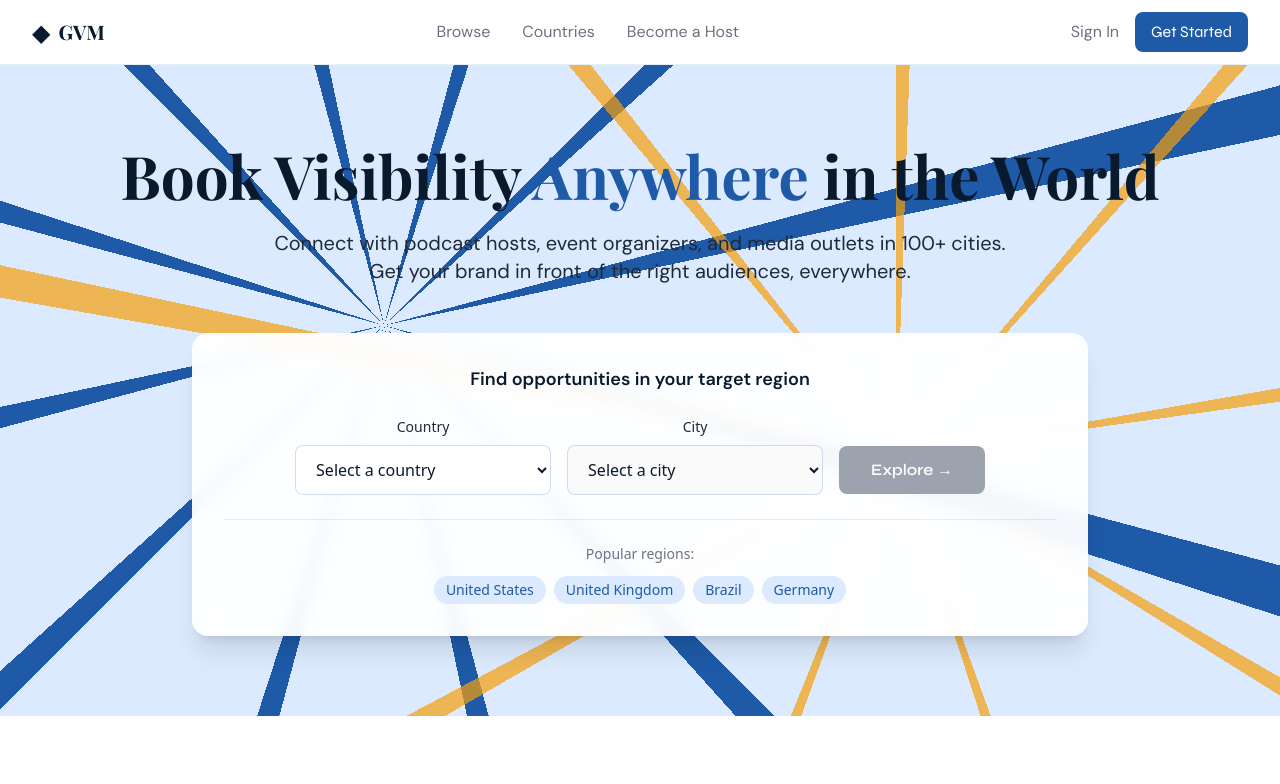
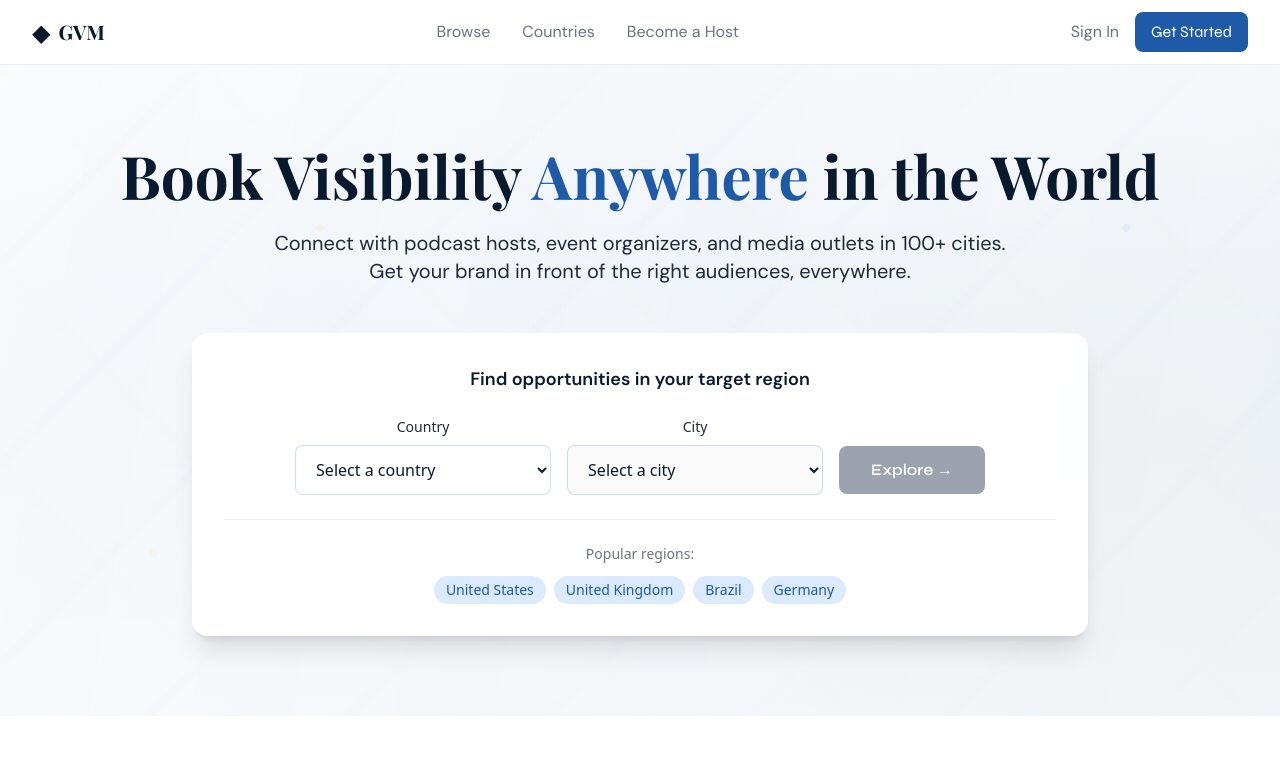
Before and after one commit to frankomatic5000/global-visibility-marketplace, a Next.js app: page / in a window 1280 px wide. Shown: the top 784 px of the page. Built offline with nearby package versions, Linux system fonts and the light colour scheme; a web font is replaced by a local one.

Commit message:
Refine hero background — elegant, soft mosaic for text readability

```diff
--- a/src/app/globals.css
+++ b/src/app/globals.css
@@ -173,6 +173,63 @@ body {
   opacity: 0.7;
 }
 
+/* Pattern: Elegant Hero — Soft, subtle, text-readable (Athos-inspired) */
+.pattern-athos-hero-elegant {
+  background-color: #FAFBFC;
+  background-image:
+    /* Large soft circles */
+    radial-gradient(ellipse 600px 600px at 15% 25%, rgba(168, 197, 232, 0.06) 0%, transparent 70%),
+    radial-gradient(ellipse 500px 500px at 85% 75%, rgba(245, 216, 154, 0.05) 0%, transparent 70%),
+    radial-gradient(ellipse 400px 400px at 50% 10%, rgba(123, 163, 217, 0.04) 0%, transparent 70%),
+    /* Subtle mosaic tile pattern */
+    linear-gradient(135deg, transparent 48%, rgba(168, 197, 232, 0.03) 49%, rgba(168, 197, 232, 0.03) 51%, transparent 52%),
+    linear-gradient(225deg, transparent 48%, rgba(245, 216, 154, 0.02) 49%, rgba(245, 216, 154, 0.02) 51%, transparent 52%),
+    /* Very soft wave lines */
+    repeating-linear-gradient(
+      100deg,
+      transparent,
+      transparent 100px,
+      rgba(168, 197, 232, 0.015) 100px,
+      rgba(168, 197, 232, 0.015) 200px
+    ),
+    /* Base subtle gradient */
+    linear-gradient(135deg, #FAFBFC 0%, #F0F4F8 50%, #E8EEF4 100%);
+  background-size: 100% 100%, 100% 100%, 100% 100%, 200px 200px, 200px 200px, 100% 100%, 100% 100%;
+  position: relative;
+  overflow: hidden;
+}
+
+/* Text protection overlay for elegant hero */
+.pattern-athos-hero-elegant::before {
+  content: '';
+  position: absolute;
+  inset: 0;
+  background: linear-gradient(
+    180deg,
+    rgba(255, 255, 255, 0.4) 0%,
+    rgba(255, 255, 255, 0.1) 40%,
+    rgba(255, 255, 255, 0.1) 60%,
+    rgba(255, 255, 255, 0.4) 100%
+  );
+  pointer-events: none;
+  z-index: 1;
+}
+
+/* Accent dots for Bulcão DNA */
+.pattern-athos-hero-elegant::after {
+  content: '';
+  position: absolute;
+  inset: 0;
+  background-image:
+    radial-gradient(circle 4px at 25% 25%, rgba(245, 216, 154, 0.15) 100%, transparent 100%),
+    radial-gradient(circle 6px at 75% 75%, rgba(245, 216, 154, 0.12) 100%, transparent 100%),
+    radial-gradient(circle 3px at 50% 50%, rgba(123, 163, 217, 0.12) 100%, transparent 100%),
+    radial-gradient(circle 5px at 12% 75%, rgba(245, 216, 154, 0.1) 100%, transparent 100%),
+    radial-gradient(circle 4px at 88% 25%, rgba(123, 163, 217, 0.1) 100%, transparent 100%);
+  pointer-events: none;
+  z-index: 1;
+}
+
 /* Pattern: Mosaic — Footer */
 .pattern-athos-mosaic {
   background-color: var(--athos-cream);
--- a/src/app/page.tsx
+++ b/src/app/page.tsx
@@ -41,8 +41,8 @@ export default function LandingPage() {
 
   return (
     <div className="min-h-screen bg-athos-snow">
-      {/* Hero Section — Athos Radiate Pattern */}
-      <section className="relative py-20 px-4 sm:px-6 lg:px-8 pattern-athos-radiate">
+      {/* Hero Section — Athos Elegant Pattern (soft, readable) */}
+      <section className="relative py-20 px-4 sm:px-6 lg:px-8 pattern-athos-hero-elegant">
         <div className="max-w-7xl mx-auto text-center relative z-10">
           <h1 className="text-4xl sm:text-5xl lg:text-6xl font-bold text-athos-navy mb-6 font-[family-name:var(--font-playfair)]">
             Book Visibility
```
Also changed, not shown: public/patterns/svg/athos-hero-elegant.svg (added).
